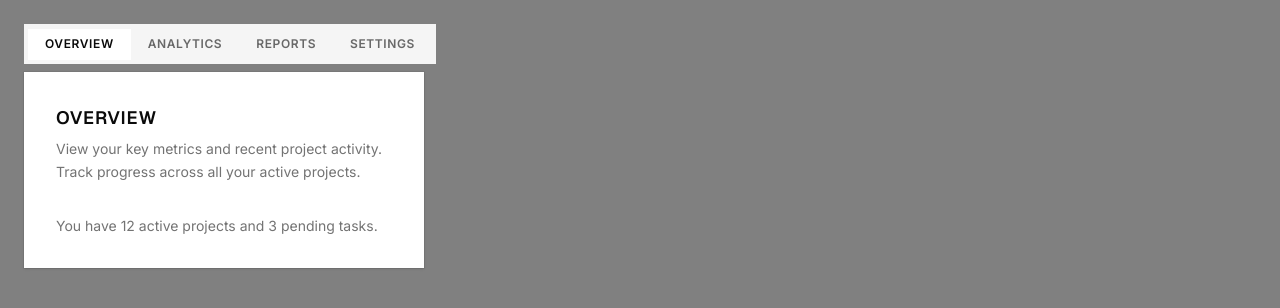
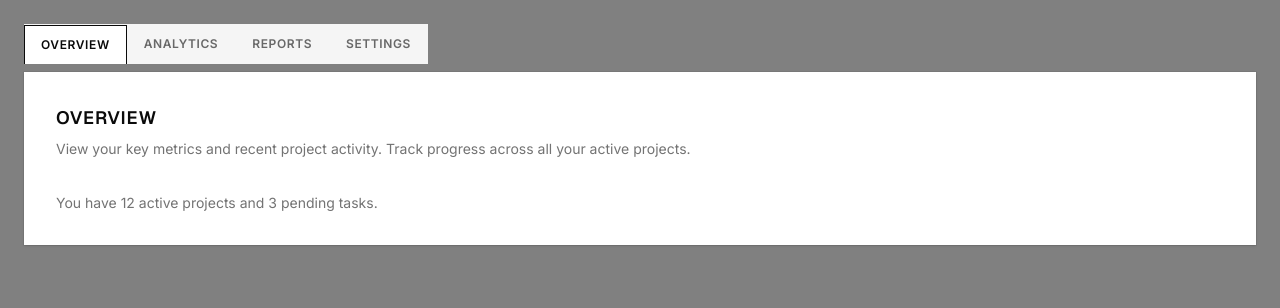
Before and after one commit to kostyniuk/tab-card, a Next.js app: page / in a window 1280 px wide. Shown: the top 308 px of the page. Built offline with nearby package versions, Linux system fonts and the light colour scheme.

Commit message:
utility: tab trigger finished

```diff
--- a/components/custom/tab-card.js
+++ b/components/custom/tab-card.js
@@ -12,14 +12,25 @@ import {
   TabsTrigger,
 } from "@/components/ui/tabs"
 
+const tabTriggerClassName =
+  "group-data-horizontal/tabs:after:bottom-0 data-active:border-foreground data-active:border-b-0"
+
 export function TabCard() {
   return (
-    <Tabs defaultValue="overview" className="w-[400px]">
-      <TabsList>
-        <TabsTrigger value="overview">Overview</TabsTrigger>
-        <TabsTrigger value="analytics">Analytics</TabsTrigger>
-        <TabsTrigger value="reports">Reports</TabsTrigger>
-        <TabsTrigger value="settings">Settings</TabsTrigger>
+    <Tabs defaultValue="overview" className="w-full">
+      <TabsList className="p-0">
+        <TabsTrigger className={tabTriggerClassName} value="overview">
+          Overview
+        </TabsTrigger>
+        <TabsTrigger className={tabTriggerClassName} value="analytics">
+          Analytics
+        </TabsTrigger>
+        <TabsTrigger className={tabTriggerClassName} value="reports">
+          Reports
+        </TabsTrigger>
+        <TabsTrigger className={tabTriggerClassName} value="settings">
+          Settings
+        </TabsTrigger>
       </TabsList>
       <TabsContent value="overview">
         <Card>
```
